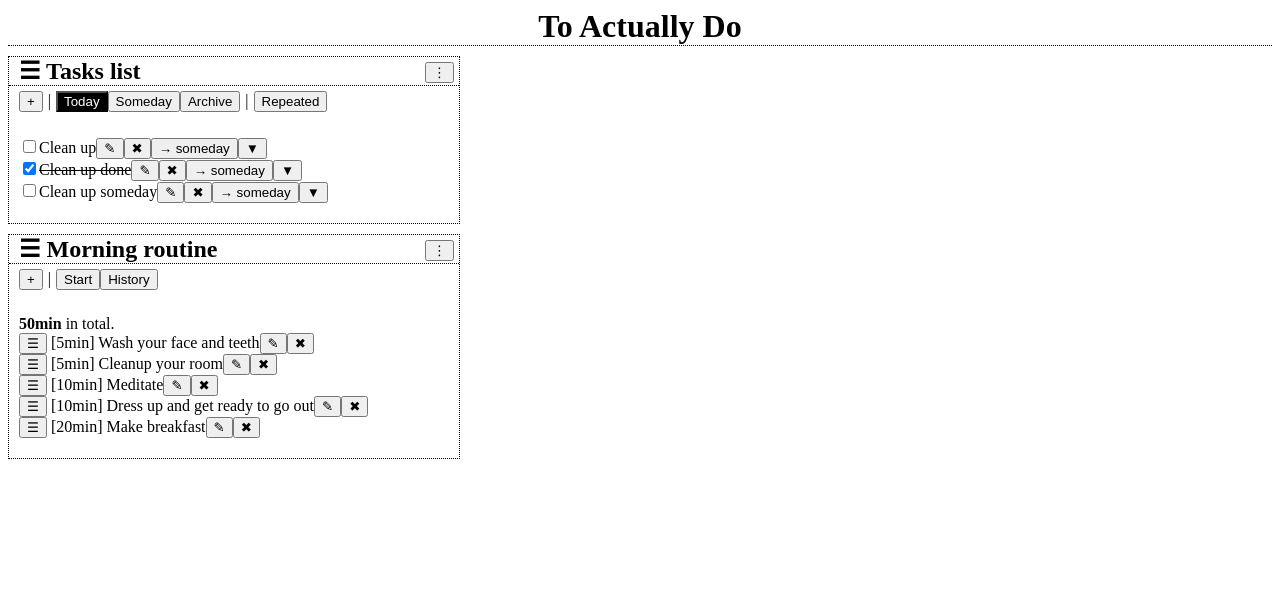
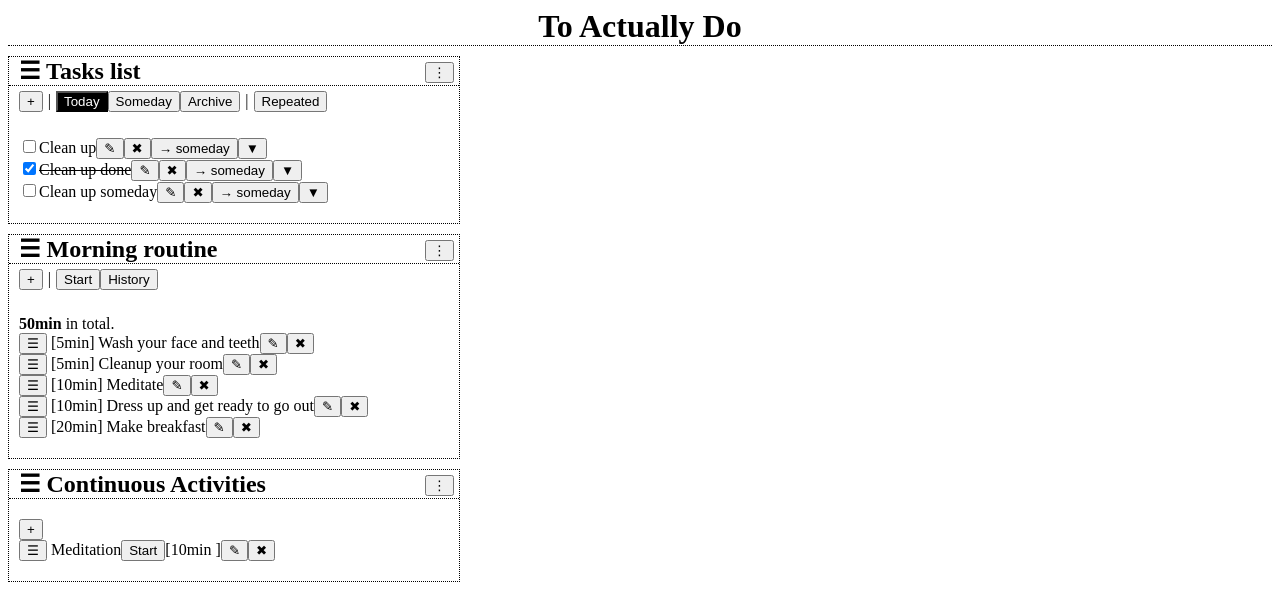
Before and after one commit to ivo-/tad, a React (Create React App) app: page / in a window 1280 px wide. Shown: the top 600 px of the page. Built offline with nearby package versions, Linux system fonts and the light colour scheme.

Commit message:
Add Timers app

```diff
--- a/src/actions.js
+++ b/src/actions.js
@@ -92,3 +92,45 @@ export function addRoutineHistory(appId, { start, end }) {
     end,
   };
 }
+
+// =============================================================================
+// Timers
+
+export const TIMERS_ADD_TIMER = 'TIMERS_ADD_TIMER';
+export function addTimer(appId, title) {
+  return {
+    type: TIMERS_ADD_TIMER,
+    appId,
+    title,
+  };
+}
+
+export const TIMERS_DELETE_TIMER = 'TIMERS_DELETE_TIMER';
+export function deleteTimer(appId, timerId) {
+  return {
+    type: TIMERS_DELETE_TIMER,
+    appId,
+    timerId,
+  };
+}
+
+export const TIMERS_UPDATE_TIMER = 'TIMERS_UPDATE_TIMER';
+export function updateTimer(appId, timerId, title) {
+  return {
+    type: TIMERS_UPDATE_TIMER,
+    appId,
+    timerId,
+    title,
+  };
+}
+
+export const TIMERS_ADD_HISTORY = 'TIMERS_ADD_HISTORY';
+export function addTimerHistory(appId, timerId, { start, end }) {
+  return {
+    type: TIMERS_ADD_HISTORY,
+    appId,
+    timerId,
+    start,
+    end,
+  };
+}
--- a/src/components/App.js
+++ b/src/components/App.js
@@ -3,15 +3,21 @@ import PropTypes from 'prop-types';
 import { connect } from 'react-redux'
 import { createStructuredSelector } from 'reselect';
 
-import { TODO_APP, ROUTINE_APP } from '../constants';
+import {
+  TODO_APP,
+  TIMERS_APP,
+  ROUTINE_APP,
+} from '../constants';
 
 import TodoContainer from './Todo/TodoContainer';
+import TimersContainer from './Timers/TimersContainer';
 import RoutineContainer from './Routine/RoutineContainer';
 import Header from './Header';
 import Detached from './Detached';
 
 const appTypeToComponent = {
   [TODO_APP]: TodoContainer,
+  [TIMERS_APP]: TimersContainer,
   [ROUTINE_APP]: RoutineContainer,
 };
 
--- /dev/null
+++ b/src/components/Timers/Timers.js
@@ -0,0 +1,229 @@
+import React from 'react';
+import PropTypes from 'prop-types';
+import classnames from 'classnames' ;
+
+import {
+  now,
+  prettyPrintInMinutesAndSeconds,
+} from '../../util';
+
+
+class Timers extends React.Component {
+  constructor(props) {
+    super(props);
+
+    this.handleEdit = this.handleEdit.bind(this);
+    this.handleToggleAdd = this.handleToggleAdd.bind(this);
+    this.handleFormSubmit = this.handleFormSubmit.bind(this);
+    this.handleToggleTimer = this.handleToggleTimer.bind(this);
+
+    this.handleAddTimer = this.handleAddTimer.bind(this);
+    this.handleDeleteTimer = this.handleDeleteTimer.bind(this);
+    this.handleUpdateTimer = this.handleUpdateTimer.bind(this);
+    this.handleAddTimerHistory = this.handleAddTimerHistory.bind(this);
+
+    this.state = {
+      editedItem: null,
+      startedTimers: [],
+      addFormShown: false,
+    };
+  }
+
+  componentDidUpdate() {
+    const { startedTimers } = this.state;
+
+    if(startedTimers.length) {
+      if(this.timeout) window.clearTimeout(this.timeout);
+
+      const orphaned = startedTimers.filter(data => (
+        !this.props.items.find(item => data.id === item.id)
+      ));
+
+      if (orphaned.length) {
+        this.setState({
+          startedTimers: startedTimers.filter(d => !orphaned.includes(d))
+        });
+      } else {
+        this.timeout = window.setTimeout(this.forceUpdate.bind(this), 1000);
+      }
+    }
+  }
+
+  // ===========================================================================
+  // Handlers
+
+  handleEdit(id = null) {
+    this.setState({ editedItem: id });
+  }
+
+  handleToggleAdd() {
+    this.setState({ addFormShown: !this.state.addFormShown });
+  }
+
+  handleAddTimer(...args) {
+    this.props.onAddTimer(this.props.id, ...args);
+  }
+
+  handleDeleteTimer(...args) {
+    this.props.onDeleteTimer(this.props.id, ...args);
+  }
+
+  handleUpdateTimer(...args) {
+    this.props.onUpdateTimer(this.props.id, ...args);
+  }
+
+  handleAddTimerHistory(...args) {
+    this.props.onAddTimerHistory(this.props.id, ...args);
+  }
+
+  handleToggleTimer(id) {
+    const { startedTimers } = this.state;
+    const timerData = startedTimers.find(data => (
+      data.id === id
+    ));
+
+    if(timerData) {
+      this.handleAddTimerHistory(id, {
+        start: timerData.start,
+        end: now(),
+      })
+
+      this.setState({ startedTimers: startedTimers.filter(data => (
+        data !== timerData
+      ))});
+    } else {
+      this.setState({ startedTimers: [ ...startedTimers, {
+        id, start: now()
+      }]});
+    }
+  }
+
+  handleFormSubmit(e) {
+    const form = (function recur(node) {
+      if(!node) return null;
+      return node.tagName === 'FORM' ? node : recur(node.parentNode);
+    })(e.currentTarget);
+    if(!form) return;
+
+    const title = form.querySelector('[name=title]').value.trim();
+    if(title === '') return;
+
+    form.reset();
+    if(this.state.addFormShown) {
+      this.handleToggleAdd();
+      this.handleAddTimer(title);
+    } else if(this.state.editedItem) {
+      this.handleUpdateTimer(this.state.editedItem, title);
+      this.handleEdit(null);
+    }
+  }
+
+  // ===========================================================================
+  // Rendering
+
+  renderAddForm(){
+    let data;
+    let submitText;
+    let closeCallback;
+
+    if(this.state.addFormShown) {
+      data = {
+        title: '',
+      };
+      submitText = 'create';
+      closeCallback = this.handleToggleAdd;
+    } else if(this.state.editedItem) {
+      data = this.props.items.find(i => i.id === this.state.editedItem);
+      data = {
+        title: data.title,
+      }
+      submitText = 'update';
+      closeCallback = this.handleEdit.bind(this, null);
+    } else {
+      return null;
+    }
+
+    return (
+      <div className="App--form">
+        <div className="App--form--content">
+          <form action="#">
+            <input
+              type="text"
+              name="title"
+              defaultValue={data.title}
+              placeholder="Add task..."
+            />
+            <button
+              className="App--form--complete"
+              onClick={this.handleFormSubmit}
+            >{submitText}</button>
+            <button
+              className="App--form--close"
+              onClick={closeCallback}
+            >close</button>
+          </form>
+        </div>
+      </div>
+    );
+  }
+
+  render() {
+    const { startedTimers } = this.state;
+
+    const items = this.props.items.map(item => {
+      const data = startedTimers.find(d => d.id === item.id);
+      const totalTime = item.history.reduce((result, entry) => (
+        result + entry.end - entry.start
+      ), data ? now() - data.start : 0);
+
+      return (
+        <div key={item.id} className="Timers--list--item">
+          <button>☰</button> {item.title}
+          <button
+            onClick={this.handleToggleTimer.bind(this, item.id)}
+          >{data ? 'Stop' : 'Start'}</button>
+          [{prettyPrintInMinutesAndSeconds(totalTime)}]
+          <button
+            onClick={this.handleEdit.bind(this, item.id)}
+          >✎</button>
+          <button
+            onClick={this.handleDeleteTimer.bind(this, item.id)}
+          >✖</button>
+        </div>
+      );
+    });
+    return (
+      <section className="App Timers">
+        {this.renderAddForm()}
+        <header>
+          <h1>
+             <span>&#9776;</span> {this.props.title}
+          </h1>
+          <button className="App--options">&#8942;</button>
+        </header>
+        <section className="App--content">
+          <button
+            onClick={this.handleToggleAdd}
+            className={classnames({ active: this.state.addFormShown })}
+          >+</button>
+          {items}
+        </section>
+      </section>
+    );
+  }
+}
+
+Timers.propTypes = {
+  // Data
+  id: PropTypes.number.isRequired,
+  items: PropTypes.array.isRequired,
+  title: PropTypes.string.isRequired,
+
+  // Actions
+  onAddTimer: PropTypes.func.isRequired,
+  onDeleteTimer: PropTypes.func.isRequired,
+  onUpdateTimer: PropTypes.func.isRequired,
+  onAddTimerHistory: PropTypes.func.isRequired,
+};
+
+export default Timers;
--- /dev/null
+++ b/src/components/Timers/TimersContainer.js
@@ -0,0 +1,18 @@
+import { connect } from 'react-redux'
+import Timers from './Timers';
+
+import {
+  addTimer,
+  deleteTimer,
+  updateTimer,
+  addTimerHistory,
+} from '../../actions'
+
+export default connect((state, { id }) => {
+  return state.apps.find(app => app.id === id);
+}, {
+  onAddTimer: addTimer,
+  onDeleteTimer: deleteTimer,
+  onUpdateTimer: updateTimer,
+  onAddTimerHistory: addTimerHistory,
+})(Timers);
--- a/src/constants.js
+++ b/src/constants.js
@@ -2,6 +2,7 @@
 // Applications
 
 export const TODO_APP = 'TODO_APP';
+export const TIMERS_APP = 'TIMERS_APP';
 export const ROUTINE_APP = 'ROUTINE_APP';
 
 // =============================================================================
@@ -148,5 +149,18 @@ export const defaultState = {
       start: (new Date()).getTime(),
       end: (new Date()).getTime(),
     }],
+  }, {
+    id: 21,
+    app: TIMERS_APP,
+    title: 'Continuous Activities',
+    items: [{
+      id: 22,
+      title: 'Meditation',
+      date: new Date(),
+      history: [{
+        start: (new Date()).getTime() - 1000 * 60 * 10,
+        end: (new Date()).getTime(),
+      }],
+    }],
   }],
 }
--- a/src/css/components/App.scss
+++ b/src/css/components/App.scss
@@ -43,6 +43,7 @@
     height: 100%;
     background-color: rgba(0, 0, 0, 0.5);
     text-align: center;
+    z-index: 2;
 
     input, textarea {
       line-height: 20px;
--- a/src/reducers/apps/index.js
+++ b/src/reducers/apps/index.js
@@ -1,15 +1,18 @@
 import {
   TODO_APP,
+  TIMERS_APP,
   ROUTINE_APP,
 } from '../../constants';
 
 import todo from './todo';
+import timers from './timers';
 import routine from './routine';
 
 export default function apps(state = [], action) {
   return state.map(app => {
     switch(app.app) {
       case TODO_APP: return todo(app, action);
+      case TIMERS_APP: return timers(app, action);
       case ROUTINE_APP: return routine(app, action);
       default: throw new Error(`Unknown app type: ${app.type}`);
     }
--- /dev/null
+++ b/src/reducers/apps/timers.js
@@ -0,0 +1,68 @@
+import {
+  TIMERS_ADD_TIMER,
+  TIMERS_DELETE_TIMER,
+  TIMERS_UPDATE_TIMER,
+  TIMERS_ADD_HISTORY,
+} from '../../actions';
+
+import { getUID } from '../../util';
+
+export default function todo(state, action) {
+  switch (action.type) {
+    case TIMERS_ADD_TIMER:
+      if(state.id !== action.appId) return state;
+
+      return {
+        ...state,
+        items: [
+          {
+            id: getUID(),
+            title: action.title,
+            date: new Date(),
+            history: [],
+          },
+          ...state.items,
+        ],
+      };
+
+    case TIMERS_DELETE_TIMER:
+      if(state.id !== action.appId) return state;
+
+      return {
+        ...state,
+        items: state.items.filter((item) => item.id !== action.timerId),
+      };
+
+    case TIMERS_UPDATE_TIMER:
+      if(state.id !== action.appId) return state;
+
+      return {
+        ...state,
+        items: state.items.map((item) => {
+          if(item.id !== action.timerId) return item;
+          return { ...item, title: action.title };
+        }),
+      };
+
+    case TIMERS_ADD_HISTORY:
+      if(state.id !== action.appId) return state;
+
+      return {
+        ...state,
+        items: state.items.map((item) => {
+          if(item.id !== action.timerId) return item;
+          return {
+            ...item,
+            history: [
+              ...item.history, {
+                start: action.start,
+                end: action.end,
+              },
+            ],
+          };
+        }),
+      };
+
+    default: return state;
+  }
+}
--- a/src/util.js
+++ b/src/util.js
@@ -48,3 +48,11 @@ export function prettyPrintInMinutesAndSeconds(duration) {
   const sec = Math.floor((duration - min * 1000 * 60) / 1000);
   return `${min ? `${min}min` : ''} ${sec ? `${sec}s` : (min ? '' : '0s')}`;
 }
+
+/**
+ * Returns current timestamp.
+ * @return {Number}
+ */
+export function now() {
+  return +(new Date());
+}
```
